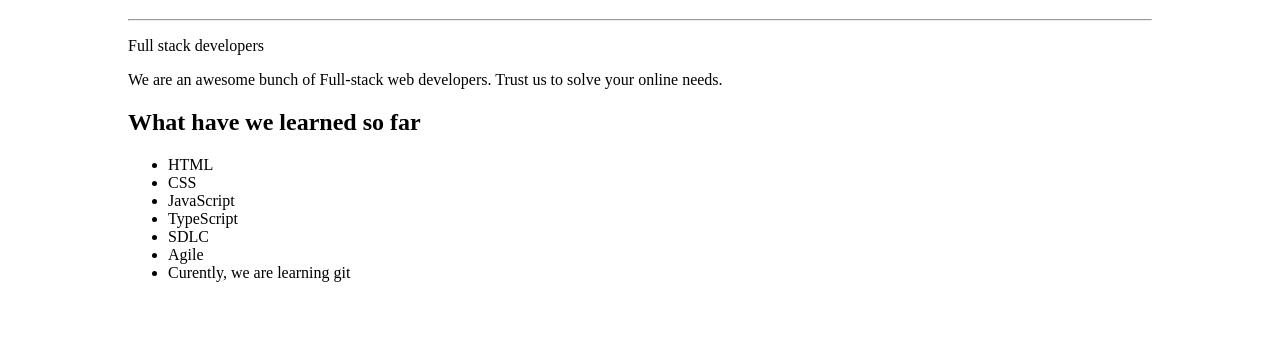
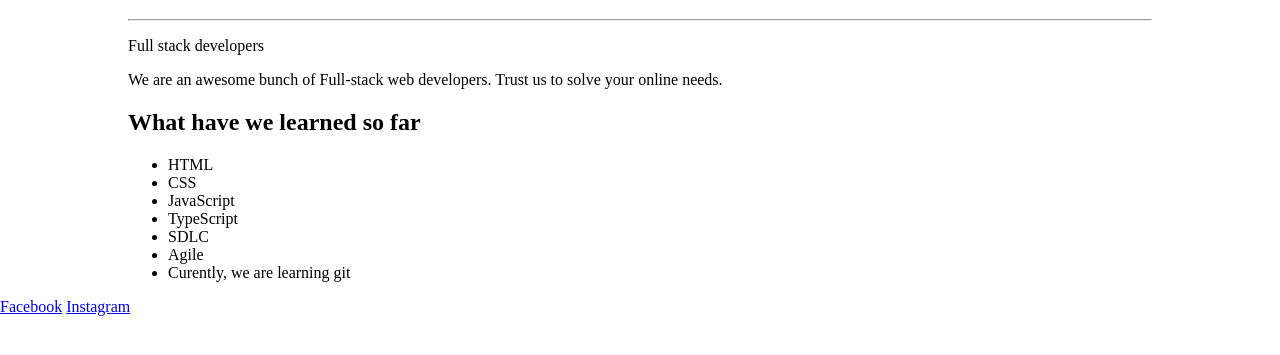
Before and after one commit to puranik3/personal-website, a website: page public/index.html in a window 1280 px wide. Shown: the part 103-458 px from the top of the page. Drawn offline with Linux system fonts and the light colour scheme.

Commit message:
footer-section

```diff
--- a/public/index.html
+++ b/public/index.html
@@ -37,5 +37,15 @@
                 <li>Curently, we are learning git</li>
             </ul>
         </main>
+        <footer>
+            <div>
+                <p>
+                    <a href="#">Facebook</a>
+                    <a href="#">Instagram</a>
+                </p>
+            </div>
+
+
+        </footer>
     </body>
 </html>
```
